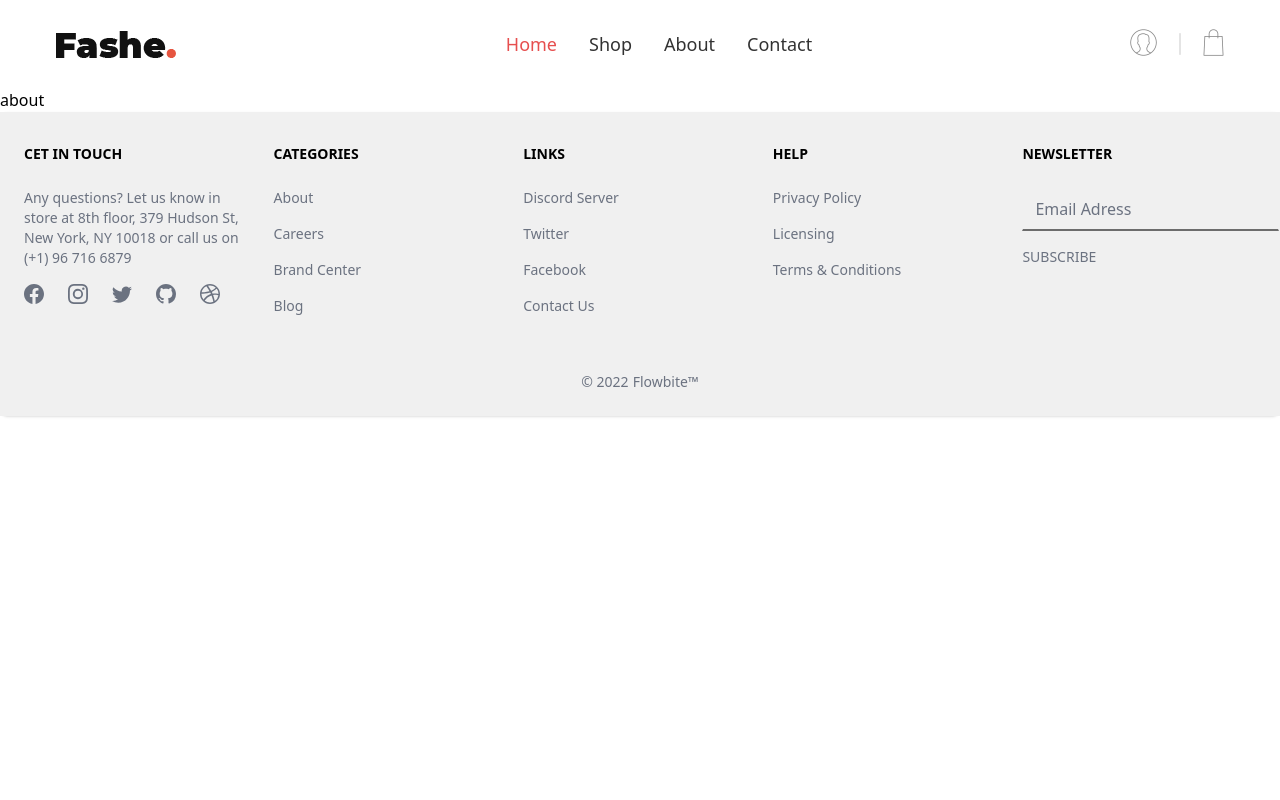
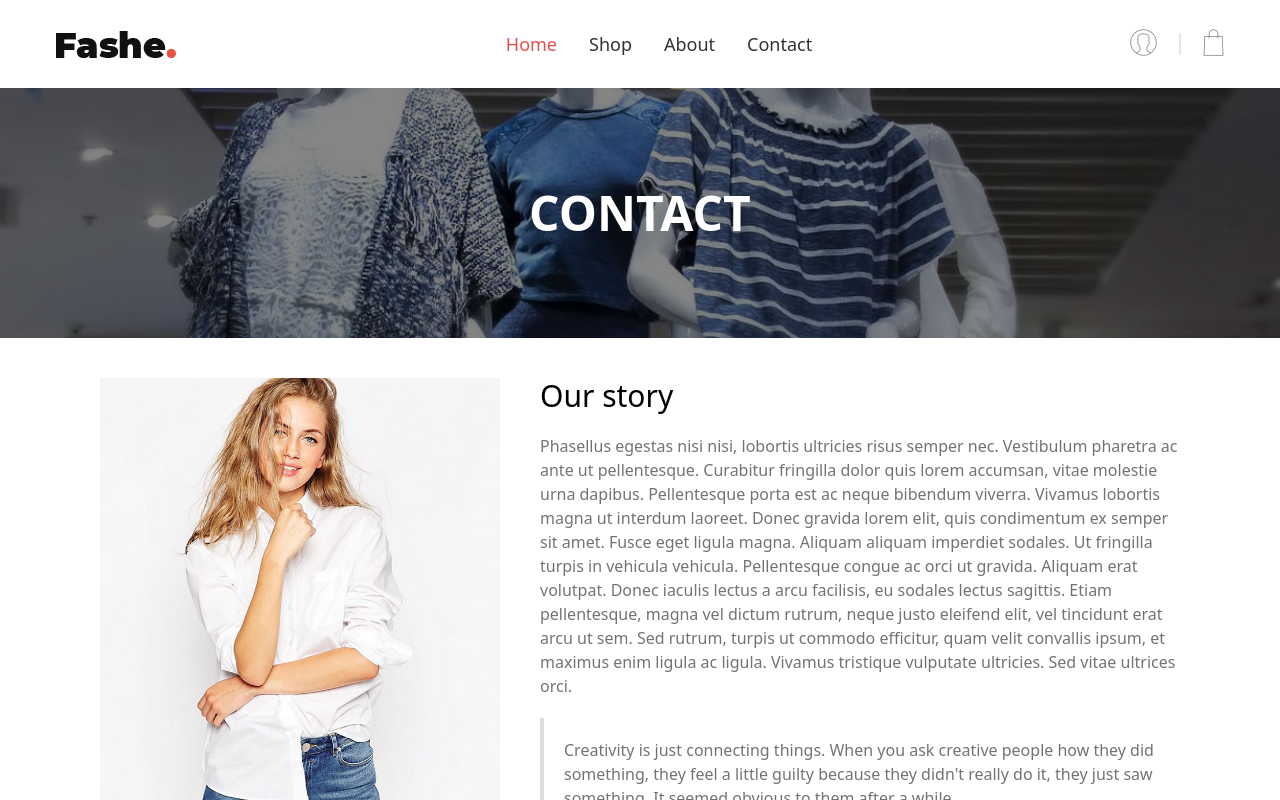
Before and after one commit to cd-badr/PF-React-Badr-Faras, a React (Create React App) app: page /about in a window 1280 px wide. Shown: the top 800 px of the page. Built offline with nearby package versions, Linux system fonts and the light colour scheme.

Commit message:
contact + about

```diff
--- a/src/layouts/footer.jsx
+++ b/src/layouts/footer.jsx
@@ -1,5 +1,6 @@
 import { Footer } from 'flowbite-react';
 import { BsDribbble, BsFacebook, BsGithub, BsInstagram, BsTwitter } from 'react-icons/bs';
+import { Link } from 'react-router-dom';
 
 export const Footerr = () => {
   return (
@@ -50,7 +51,7 @@ export const Footerr = () => {
             <Footer.Title className='text-black' title="NEWSLETTER" />
             <Footer.LinkGroup col>
               <input className=' outline-none border-r-transparent border-l-transparent border-t-transparent border-b-2 border-[#0000008c] focus:border-[#f43c3c8c] focus:border-transparent bg-transparent' type="email" placeholder='Email Adress' />
-              <Footer.Link href="#">SUBSCRIBE</Footer.Link>
+              <Link className='bg-slate-900 hover:bg-red-600 text-white h-12 w-36 rounded-full flex justify-center items-center'>SUBSCRIBE</Link>
             </Footer.LinkGroup>
           </div>
         </div>
--- a/src/pages/About/about.jsx
+++ b/src/pages/About/about.jsx
@@ -1,7 +1,40 @@
+import './about.scss'
+
 export const About = () => {
     return (
         <>
-            <h1>about</h1>
+            <div className="bg-contact flex justify-center items-center">
+                <h1 className='text-white font-bold text-5xl'>CONTACT</h1>
+            </div>
+
+            <div className="flex flex-row p-10 justify-center gap-10">
+
+                <div className="about-img"></div>
+
+                <div className="flex flex-col gap-5 w-[50vw]">
+                    <h1 className='text-3xl'>Our story</h1>
+                    <p className='opacity-55'>Phasellus egestas nisi nisi, lobortis ultricies risus semper nec.
+                        Vestibulum pharetra ac ante ut pellentesque. Curabitur fringilla
+                        dolor quis lorem accumsan, vitae molestie urna dapibus. Pellentesque
+                        porta est ac neque bibendum viverra. Vivamus lobortis magna ut interdum
+                        laoreet. Donec gravida lorem elit, quis condimentum ex semper sit amet.
+                        Fusce eget ligula magna. Aliquam aliquam imperdiet sodales. Ut fringilla
+                        turpis in vehicula vehicula. Pellentesque congue ac orci ut gravida.
+                        Aliquam erat volutpat. Donec iaculis lectus a
+                        arcu facilisis, eu sodales lectus sagittis. Etiam pellentesque, magna vel dictum
+                        rutrum, neque justo eleifend elit, vel tincidunt erat arcu ut sem. Sed rutrum,
+                        turpis ut commodo efficitur, quam velit convallis ipsum, et maximus enim ligula
+                        ac ligula. Vivamus tristique vulputate ultricies. Sed vitae ultrices orci.</p>
+
+                    <div className="flex flex-col p-5 border-l-4 border-[#00000022] gap-5">
+                        <p className='opacity-55'>Creativity is just connecting things. When you ask creative people how they did something,
+                            they feel a little guilty because they didn't really do it, they just saw something.
+                            It seemed obvious to them after a while.</p>
+
+                        <p className='opacity-70'>- Steve Job’s</p>
+                    </div>
+                </div>
+            </div>
         </>
     );
 }
--- /dev/null
+++ b/src/pages/About/about.scss
@@ -0,0 +1,17 @@
+.bg-contact {
+    background-image: url('../../assets/img/heading-pages-06.jpg');
+    width: 100%;
+    height: 250px;
+    background-repeat: no-repeat;
+    background-size: cover;
+    background-position: center;
+}
+
+.about-img {
+    background-image: url('../../assets/img/banner-14.jpg');
+    background-size: cover;
+    background-repeat: no-repeat;
+    background-size: center;
+    height: 500px;
+    width: 400px;
+}
--- a/src/pages/Contact/contact.jsx
+++ b/src/pages/Contact/contact.jsx
@@ -1,7 +1,31 @@
+import { Link } from 'react-router-dom';
+import './contact.scss';
+
 export const Contact = () => {
     return (
         <>
-           <h1>contact</h1>
+            <div className="bg-contact flex justify-center items-center">
+                <h1 className='text-white font-bold text-5xl'>CONTACT</h1>
+            </div>
+            <div className="p-10 flex justify-center gap-10">
+                <iframe src="https://www.google.com/maps/embed?pb=!1m18!1m12!1m3!1d2950.697308120238!2d-83.71647378827025!3d42.30632377107784!2m3!1f0!2f0!3f0!3m2!1i1024!2i768!4f13.1!3m3!1m2!1s0x883cad2793cbde75%3A0xc15614c5389977eb!2s2300%20Traverwood%20Dr%2C%20Ann%20Arbor%2C%20MI%2048105%2C%20%C3%89tats-Unis!5e0!3m2!1sfr!2sma!4v1707917477738!5m2!1sfr!2sma" width="550" height="500" allowfullscreen="" loading="lazy" referrerpolicy="no-referrer-when-downgrade"></iframe>
+
+                <div className="sm:w-[40vw] flex flex-col gap-5">
+                    <h1 className='text-3xl '>Send us your message</h1>
+
+                    <div className="flex flex-col w-full gap-5 ">
+                        <input className='border-[#00000025] h-14' type="text" placeholder='Name' />
+                        <input className='border-[#00000025] h-14' type="email" placeholder='Email' />
+                        <input className='border-[#00000025] h-14' type="number" placeholder='Number' />
+                        <textarea className='border-[#00000025] h-28' name="" id="" cols="30" rows="10" placeholder='Message'></textarea>
+                    </div>
+
+                    <div className="">
+                        <Link className='bg-slate-900 hover:bg-red-600 text-white h-12 w-36 rounded-full flex justify-center items-center'>SEND</Link>
+                    </div>
+
+                </div>
+            </div>
         </>
     );
 }
--- /dev/null
+++ b/src/pages/Contact/contact.scss
@@ -0,0 +1,8 @@
+.bg-contact {
+    background-image: url('../../assets/img/heading-pages-06.jpg');
+    width: 100%;
+    height: 250px;
+    background-repeat: no-repeat;
+    background-size: cover;
+    background-position: center;
+}
```
